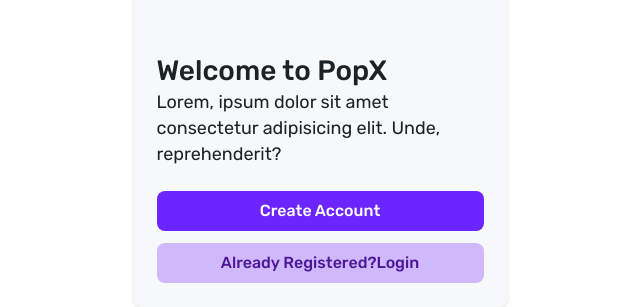
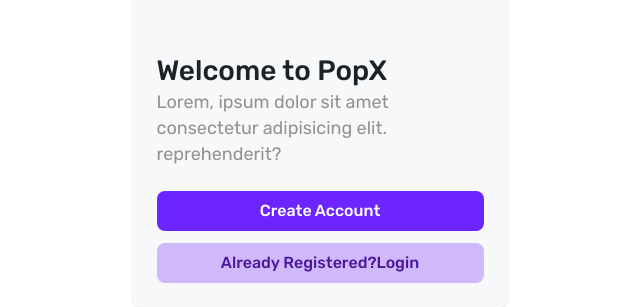
Before and after one commit to kartik11m/PopX_Educase, a React (Vite) app: page / in a window 1280 px wide. Shown: the part 499-806 px from the top of the page, without its empty margins (320-960 px from the left). Built offline with nearby package versions, Linux system fonts and the light colour scheme.

Commit message:
changed the color of the para

```diff
--- a/src/Pages/Landing.jsx
+++ b/src/Pages/Landing.jsx
@@ -10,7 +10,7 @@
                         <h1 className="text-[28px] font-medium leading-[17px] text-[#1D2226] mb-2.5">
                             Welcome to PopX
                         </h1>
-                        <p className='mb-6 text-[#1D2226] font-normal text-[18px] leading-[26px] '>Lorem, ipsum dolor sit amet consectetur adipisicing elit. Unde, reprehenderit?</p>
+                        <p className='mb-6 text-[#919191] font-normal text-[18px] leading-[26px] '>Lorem, ipsum dolor sit amet consectetur adipisicing elit. reprehenderit?</p>
                         <div>
                             <Link to="/signup">
                                 <button className="w-full rounded-lg bg-[#6C25FF] py-2 text-[#FFFFFF] text-[16px] font-medium hover:bg-violet-800 transition mb-3">
```
